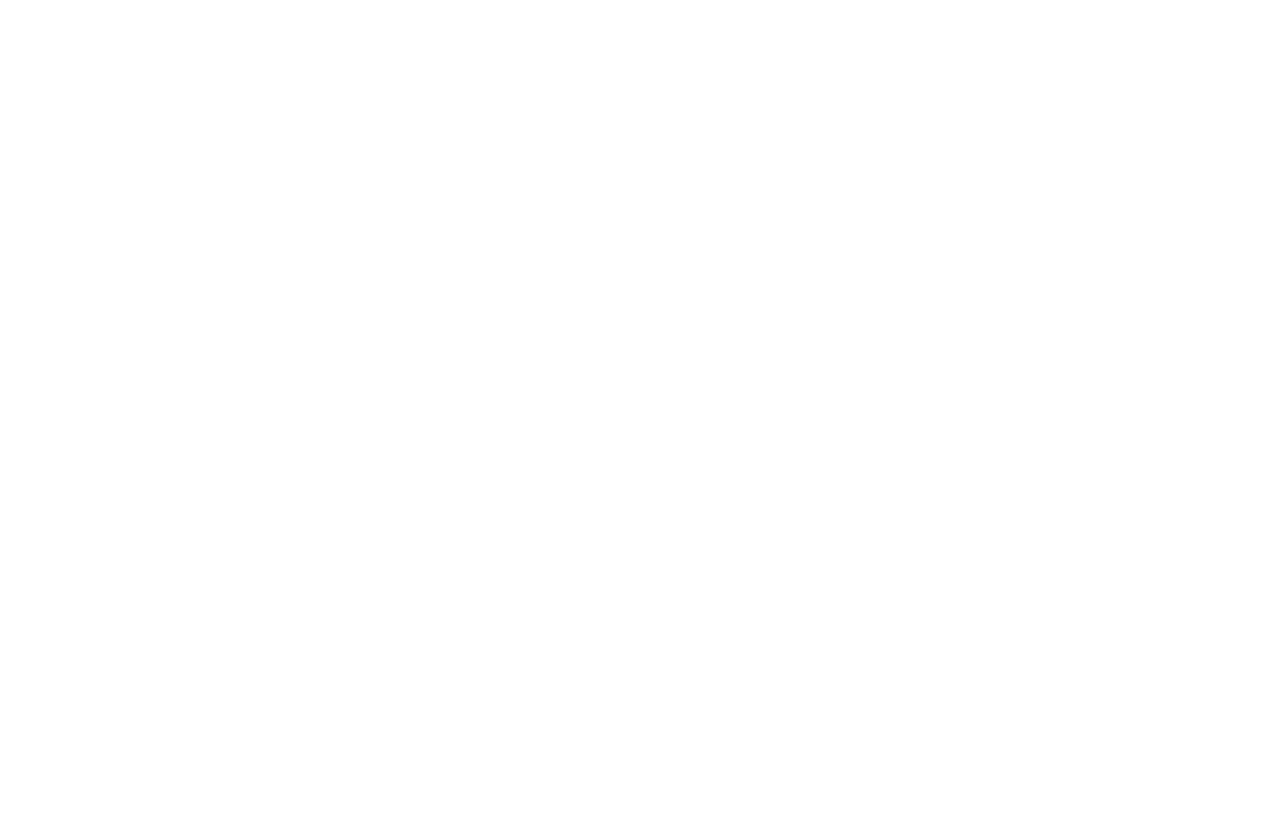
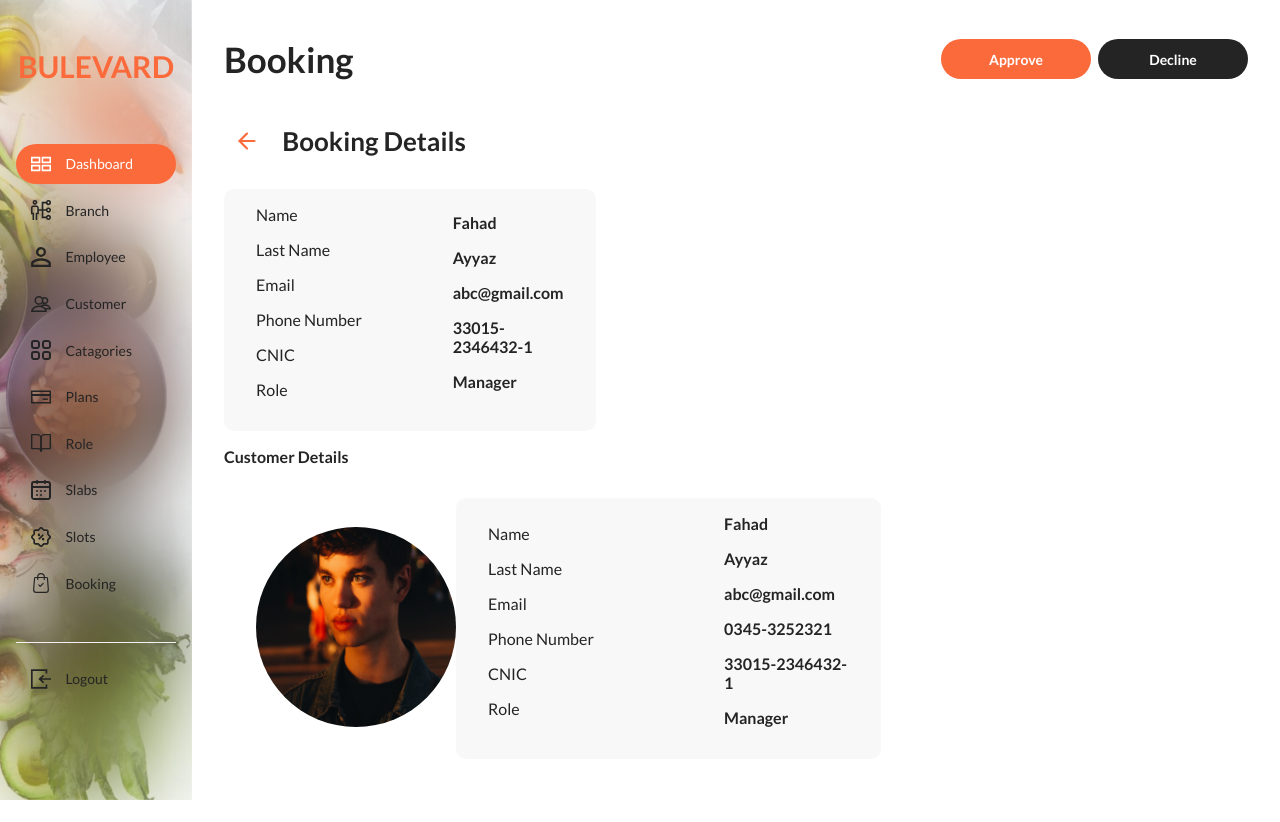
Before and after one commit to abrarkhalidofficial/catering-dashboard, a React (Create React App) app: page /dashboard/booking-details in a window 1280 px wide. Before the commit this address had no page. Before the commit the page ends 800 px from the top, so only its background shows below. Built offline with nearby package versions, Linux system fonts and the light colour scheme.

Commit message:
booking details done

```diff
--- a/src/App.js
+++ b/src/App.js
@@ -40,6 +40,7 @@
 import AddSubCategory from "./Screens/AddSubCategory";
 import EditSubCategory from "./Screens/EditSubCategory";
 import EmployeeDetails from "./Screens/EmployeeDetails";
+import BookingDetails from "./Screens/BookingDetails";
 
 function Main({ setIsLogedin, isSmallNav, isLogedin }) {
   return (
@@ -117,6 +118,10 @@
             <Route
               path="booking"
               element={<Booking setIsSmallNav={setIsSmallNav} />}
+            />
+            <Route
+              path="booking-details"
+              element={<BookingDetails setIsSmallNav={setIsSmallNav} />}
             />
             <Route
               path="employee"
--- /dev/null
+++ b/src/Screens/BookingDetails.js
@@ -0,0 +1,159 @@
+import React, { useEffect } from "react";
+import Button from "../Components/Button";
+import IconBtn from "../Components/IconBtn";
+import uploadedImg from "../Assets/uploadedImg.png";
+
+export default function BookingDetails({ setIsSmallNav }) {
+  useEffect(() => {
+    setIsSmallNav(false);
+  }, []);
+
+  return (
+    <div className="container">
+      <div className="container__header">
+        <div className="container__header__heading">Booking</div>
+        <div className="container__header__btns">
+          <Button label="Approve" path="/dashboard/booking" />
+          <Button
+            label="Decline"
+            variant="secondary"
+            style={{ marginLeft: ".5em" }}
+          />
+        </div>
+      </div>
+      <div className="table__container">
+        <form className="table__container__wrapper">
+          <div className="table__container__heading">
+            <IconBtn
+              type="button"
+              path="/dashboard/booking"
+              svg={
+                <svg xmlns="http://www.w3.org/2000/svg" viewBox="0 0 16 16.828">
+                  <g id="arrow-left" transform="translate(-4 -3.586)">
+                    <line
+                      id="Line_11"
+                      data-name="Line 11"
+                      x1="14"
+                      transform="translate(5 12)"
+                      fill="none"
+                      stroke="#fb6a3b"
+                      strokeLinecap="round"
+                      strokeLinejoin="round"
+                      strokeWidth="2"
+                    />
+                    <path
+                      id="Path_9210"
+                      data-name="Path 9210"
+                      d="M12,19,5,12l7-7"
+                      fill="none"
+                      stroke="#fb6a3b"
+                      strokeLinecap="round"
+                      strokeLinejoin="round"
+                      strokeWidth="2"
+                    />
+                  </g>
+                </svg>
+              }
+            />
+            Booking Details
+          </div>
+          <div className="table__container__wrapper__content">
+            <div className="table__container__wrapper__content__left">
+              <div className="container__details__with__background">
+                <div className="container__details__heading__wrapper">
+                  <div className="container__details__heading">Name</div>
+                  <div className="container__details__heading">Last Name</div>
+                  <div className="container__details__heading">Email</div>
+                  <div className="container__details__heading">
+                    Phone Number
+                  </div>
+                  <div className="container__details__heading">CNIC</div>
+                  <div className="container__details__heading">Role</div>
+                </div>
+                <div className="container__details__plan__detail__wrapper">
+                  <div className="container__details__heading plan__detail__bold">
+                    Fahad
+                  </div>
+                  <div className="container__details__heading plan__detail__bold">
+                    Ayyaz
+                  </div>
+                  <div className="container__details__heading plan__detail__bold">
+                    abc@gmail.com
+                  </div>
+                  <div className="container__details__heading plan__detail__bold">
+                    33015-2346432-1
+                  </div>
+                  <div className="container__details__heading plan__detail__bold">
+                    Manager
+                  </div>
+                </div>
+              </div>
+            </div>
+          </div>
+          <div className="table__container__wrapper__content__left__headings">
+            Customer Details
+          </div>
+          <div className="customer__table__container__wrapper__content">
+            <div className="customer__table__container__wrapper__content__left">
+              <img
+                src={uploadedImg}
+                alt="uploadedImg"
+                className="customer__table__container__wrapper__content__pic"
+              />
+            </div>
+            <div className="customer__table__container__wrapper__content__right">
+              <div className="container__details__with__background">
+                <div className="container__details__heading__wrapper">
+                  <div className="container__details__heading">Name</div>
+                  <div className="container__details__heading">Last Name</div>
+                  <div className="container__details__heading">Email</div>
+                  <div className="container__details__heading">
+                    Phone Number
+                  </div>
+                  <div className="container__details__heading">CNIC</div>
+                  <div className="container__details__heading">Role</div>
+                </div>
+                <div className="container__details__plan__detail__wrapper">
+                  <div className="container__details__heading plan__detail__bold">
+                    Fahad
+                  </div>
+                  <div className="container__details__heading plan__detail__bold">
+                    Ayyaz
+                  </div>
+                  <div className="container__details__heading plan__detail__bold">
+                    abc@gmail.com
+                  </div>
+
+                  <div className="container__details__heading plan__detail__bold">
+                    0345-3252321
+                  </div>
+                  <div className="container__details__heading plan__detail__bold">
+                    33015-2346432-1
+                  </div>
+                  <div className="container__details__heading plan__detail__bold">
+                    Manager
+                  </div>
+                </div>
+              </div>
+            </div>
+          </div>
+          <div
+            style={{ marginTop: "2em" }}
+            className="table__container__wrapper__content__left"
+          >
+            <div className="input__box__location">
+              <label htmlFor="Location" className="input__box__file__label">
+                Location
+              </label>
+              <iframe
+                src="https://www.google.com/maps/embed?pb=!1m18!1m12!1m3!1d3318.231514637267!2d73.07316681559547!3d33.728829042150466!2m3!1f0!2f0!3f0!3m2!1i1024!2i768!4f13.1!3m3!1m2!1s0x38dfbf66825ed077%3A0x74cce21c819c31d4!2sRoomy%20Signature%20Hotel!5e0!3m2!1sen!2s!4v1636784515844!5m2!1sen!2s"
+                allowfullscreen=""
+                loading="lazy"
+              ></iframe>
+            </div>
+          </div>
+        </form>
+      </div>
+    </div>
+  );
+}
--- a/src/Screens/CustomerDetails.js
+++ b/src/Screens/CustomerDetails.js
@@ -93,6 +93,9 @@
                 abc@gmail.com
               </div>
               <div className="container__details__heading plan__detail__bold">
+                0345-2343134
+              </div>
+              <div className="container__details__heading plan__detail__bold">
                 33015-2346432-1
               </div>
               <div className="container__details__heading plan__detail__bold">
--- a/src/Styles/global.scss
+++ b/src/Styles/global.scss
@@ -857,7 +857,7 @@
   display: flex;
   flex-direction: row;
   align-items: center;
-  padding: 2em;
+  padding: 1em 2em;
   background: var(--gray-dark);
   border-radius: 10px;
 }
@@ -878,8 +878,7 @@
   justify-content: space-between;
   align-items: center;
   width: 60%;
-  margin-left: 2em;
-  margin-bottom: 2em;
+  margin: 2em;
 }
 .customer__table__container__wrapper__content__left {
   width: 250px;
@@ -888,6 +887,11 @@
   border-radius: 300px;
   width: 200px;
   height: 200px;
+}
+.table__container__wrapper__content__left__headings {
+  font-size: 16px;
+  color: var(--text-color);
+  font-weight: bold;
 }
 
 @media (max-width: 1440px) {
```
Also changed, not shown: src/Screens/Booking.js (+64 -34 lines).
